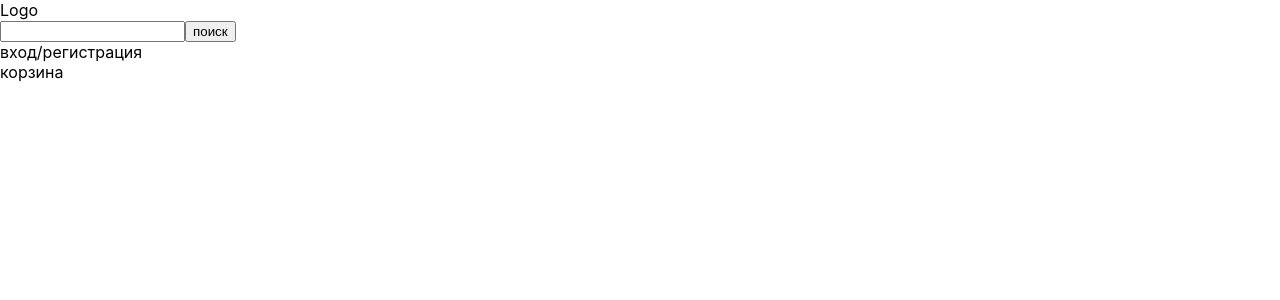
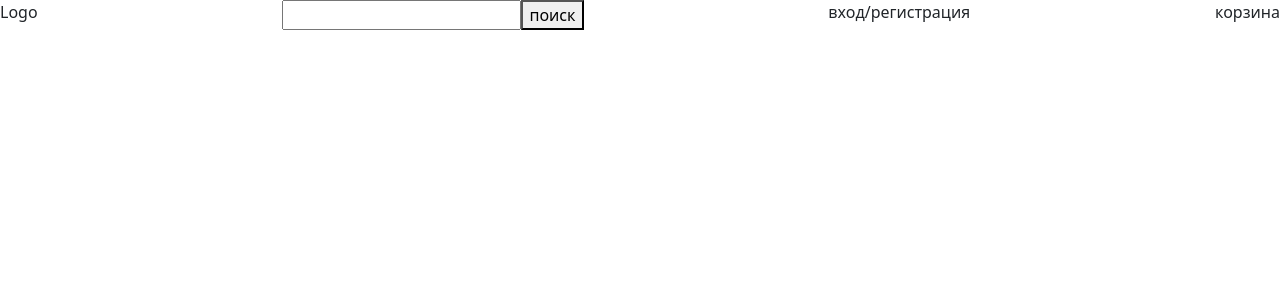
Before and after one commit to Imran-72/google-bookssss, a React (Create React App) app: page / in a window 1280 px wide. Shown: the top 300 px of the page. Built offline with nearby package versions, Linux system fonts and the light colour scheme.

Commit message:
установил библиотеку styled-components

```diff
--- a/package.json
+++ b/package.json
@@ -10,6 +10,7 @@
     "react": "^17.0.2",
     "react-dom": "^17.0.2",
     "react-scripts": "4.0.3",
+    "styled-components": "^5.3.3",
     "web-vitals": "^1.1.2"
   },
   "scripts": {
--- a/src/app/components/header/header.jsx
+++ b/src/app/components/header/header.jsx
@@ -4,7 +4,7 @@
   return (
     <>
       <div>
-        <div>
+        <div className="d-flex justify-content-between">
           <div>Logo</div>
           <div>
             <input />
--- a/src/index.js
+++ b/src/index.js
@@ -1,6 +1,7 @@
 import React from "react";
 import ReactDOM from "react-dom";
 import "./index.css";
+import "bootstrap/dist/css/bootstrap.css";
 import App from "./app/app";
 import reportWebVitals from "./reportWebVitals";
 
```
Also changed, not shown: public/index.html (+0 -23 lines), 1 other file (tests, documents, lock files or other folders).
